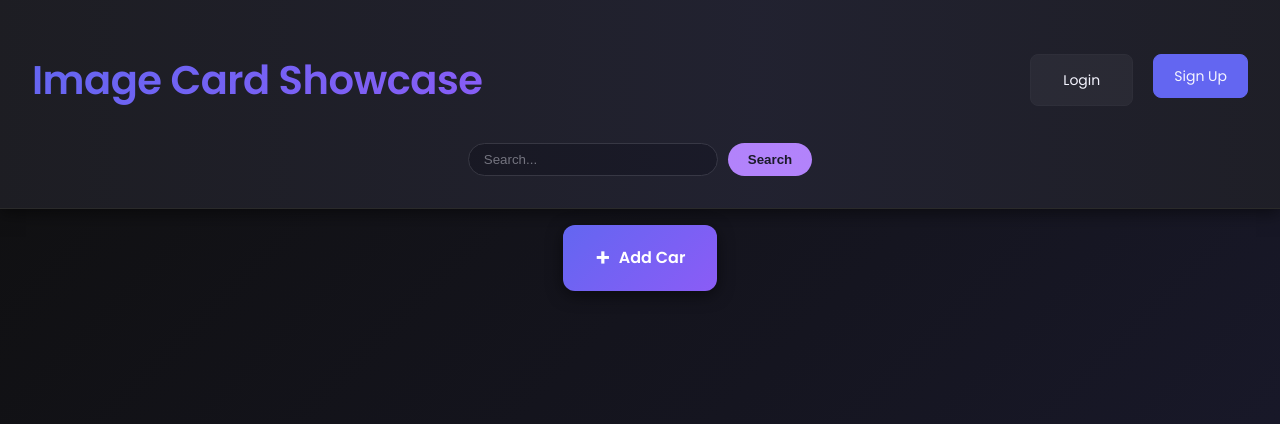
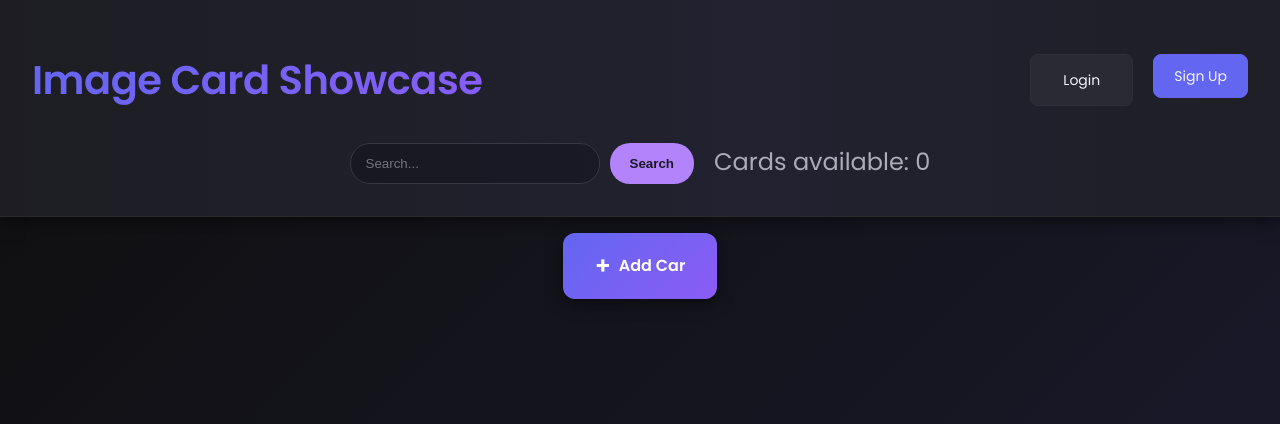
Before and after one commit to tejash098/Django-Car-Image-Gallery, a Django app: page / in a window 1280 px wide. Shown: the top 424 px of the page. Run offline with Django 5.2, Linux system fonts and the light colour scheme; data that the repository does not hold is empty.

Commit message:
feat: Add initial image card showcase page with search, CRUD links, interactive detail overlay, and comprehensive dark-themed styling.

```diff
--- a/Static/style.css
+++ b/Static/style.css
@@ -88,7 +88,7 @@ header .searchBar {
 }
 
 header .searchBar input {
-  padding: 8px 15px;
+  padding: 12px 15px;
   border-radius: 20px;
   border: 1px solid #333;
   background: #121212;
--- a/Template/index.html
+++ b/Template/index.html
@@ -3,6 +3,7 @@
 <form action="{% url 'index' %}" method="GET" class="searchBar">
   <input type="text" name="query" placeholder="Search..." value="{{ query|default:'' }}">
   <button type="submit">Search</button>
+  <span style="color: var(--text-secondary); font-size: 24px; margin-left: 10px;">Cards available: {{ images.count }}</span>
 </form>
 {% endblock %} {% block formAnc %}
 <div class="formAnc">
```
